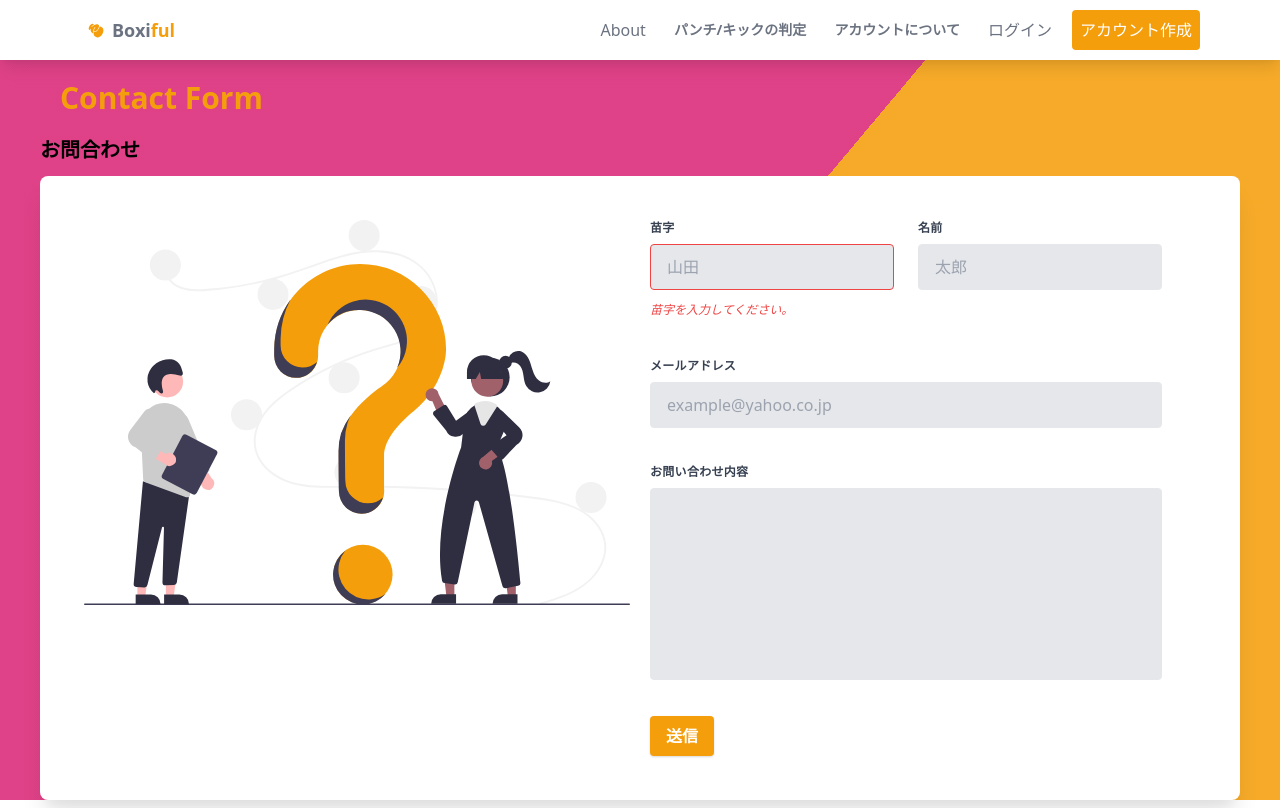
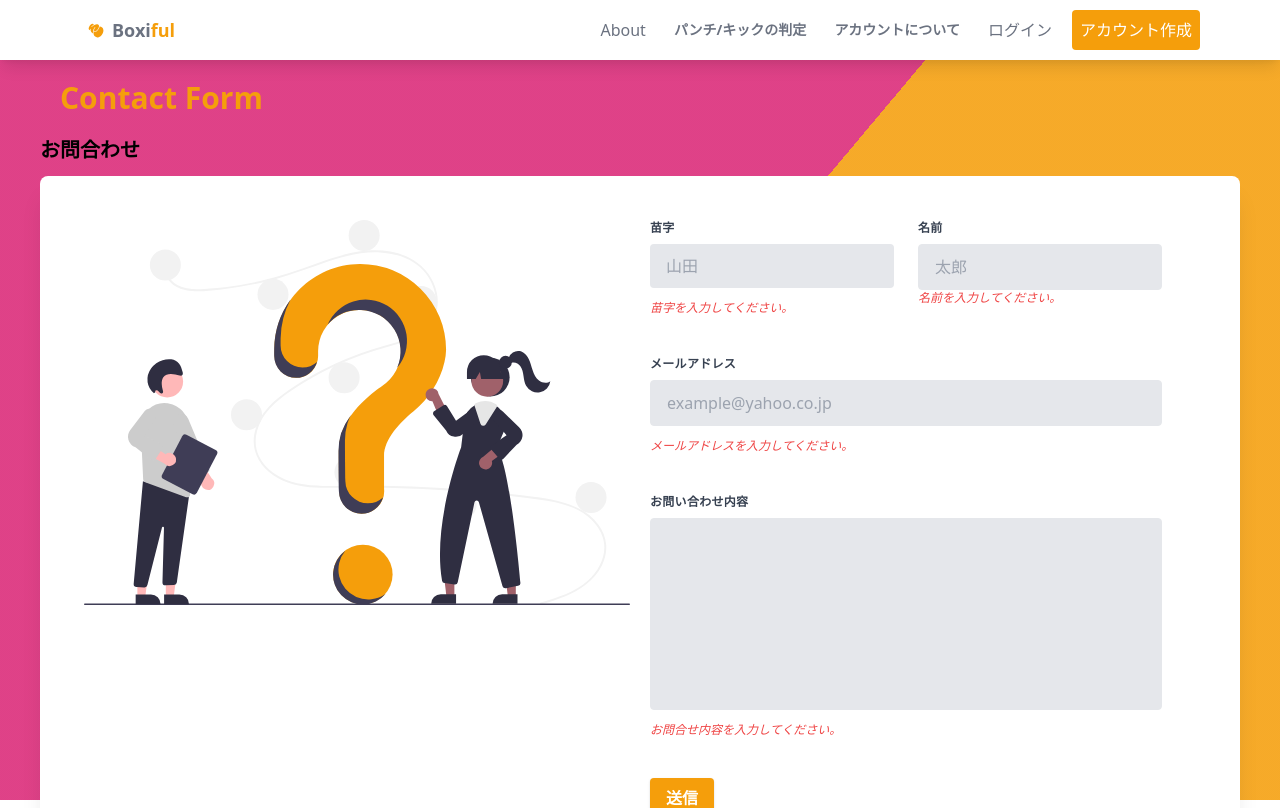
Before and after one commit to masato1230/boxiful, a React (Create React App) app: page /contact-form in a window 1280 px wide. Shown: the top 808 px of the page. Built offline with nearby package versions, Linux system fonts and the light colour scheme; what @mediapipe/pose would draw is missing.

Commit message:
Add onChangeValue functions

```diff
--- a/src/components/ContactForm.tsx
+++ b/src/components/ContactForm.tsx
@@ -8,6 +8,22 @@ const ContactForm = () => {
   const [firstName, setFirstName] = useState('');
   const [email, setEmail] = useState('');
   const [message, setMessage] = useState('');
+
+  const onChangeLastName = (e: React.ChangeEvent<HTMLInputElement>) => {
+    setLastName(e.target.value);
+  };
+
+  const onChangeFirstName = (e: React.ChangeEvent<HTMLInputElement>) => {
+    setFirstName(e.target.value);
+  };
+
+  const onChangeEmail = (e: React.ChangeEvent<HTMLInputElement>) => {
+    setEmail(e.target.value);
+  };
+
+  const onChangeMessage = (e: React.ChangeEvent<HTMLTextAreaElement>) => {
+    setMessage(e.target.value);
+  };
 
   return (
     <Fragment>
@@ -27,13 +43,17 @@ const ContactForm = () => {
                       苗字
                     </label>
                     <input
-                      className="appearance-none block w-full bg-gray-200 text-gray-700 border border-red-500 rounded py-3 px-4 mb-3 leading-tight focus:outline-none focus:bg-white"
+                      className="appearance-none block w-full bg-gray-200 text-gray-700 rounded py-3 px-4 mb-3 leading-tight focus:outline-none focus:bg-white"
                       type="text"
                       placeholder="山田"
+                      value={lastName}
+                      onChange={onChangeLastName}
                     />
-                    <p className="text-red-500 text-xs italic">
-                      苗字を入力してください。
-                    </p>
+                    {lastName === '' && (
+                      <p className="text-red-500 text-xs italic">
+                        苗字を入力してください。
+                      </p>
+                    )}
                   </div>
                   <div className="w-full md:w-1/2 px-3">
                     <label className="block uppercase tracking-wide text-gray-700 text-xs font-bold mb-2">
@@ -43,7 +63,14 @@ const ContactForm = () => {
                       className="appearance-none block w-full bg-gray-200 text-gray-700 border border-gray-200 rounded py-3 px-4 leading-tight focus:outline-none focus:bg-white focus:border-gray-500"
                       type="text"
                       placeholder="太郎"
+                      value={firstName}
+                      onChange={onChangeFirstName}
                     />
+                    {firstName === '' && (
+                      <p className="text-red-500 text-xs italic">
+                        名前を入力してください。
+                      </p>
+                    )}
                   </div>
                 </div>
                 <div className="flex flex-wrap -mx-3 mb-6">
@@ -55,7 +82,14 @@ const ContactForm = () => {
                       className="appearance-none block w-full bg-gray-200 text-gray-700 border border-gray-200 rounded py-3 px-4 mb-3 leading-tight focus:outline-none focus:bg-white focus:border-gray-500"
                       type="email"
                       placeholder="example@yahoo.co.jp"
+                      value={email}
+                      onChange={onChangeEmail}
                     />
+                    {email === '' && (
+                      <p className="text-red-500 text-xs italic">
+                        メールアドレスを入力してください。
+                      </p>
+                    )}
                   </div>
                 </div>
                 <div className="flex flex-wrap -mx-3 mb-6">
@@ -64,8 +98,15 @@ const ContactForm = () => {
                       お問い合わせ内容
                     </label>
                     <textarea
+                      value={message}
+                      onChange={onChangeMessage}
                       className=" no-resize appearance-none block w-full bg-gray-200 text-gray-700 border border-gray-200 rounded py-3 px-4 mb-3 leading-tight focus:outline-none focus:bg-white focus:border-gray-500 h-48 resize-none"
                     ></textarea>
+                    {message === '' && (
+                      <p className="text-red-500 text-xs italic">
+                        お問合せ内容を入力してください。
+                      </p>
+                    )}
                   </div>
                 </div>
                 <div className="md:flex md:items-center">
```
